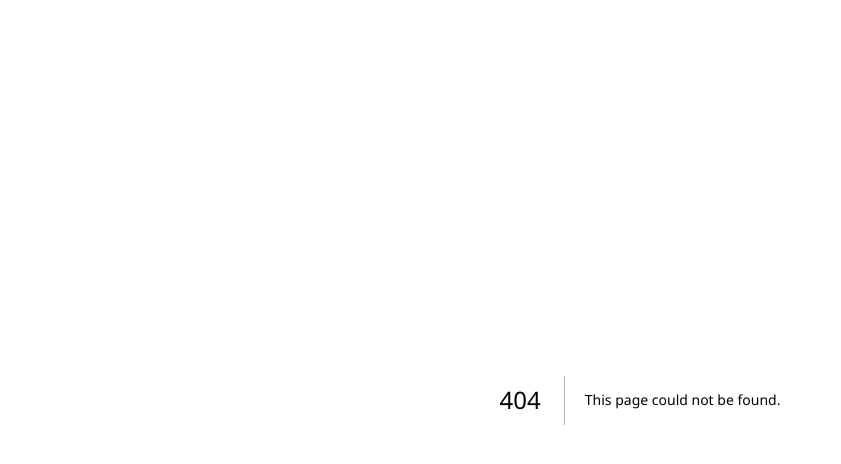
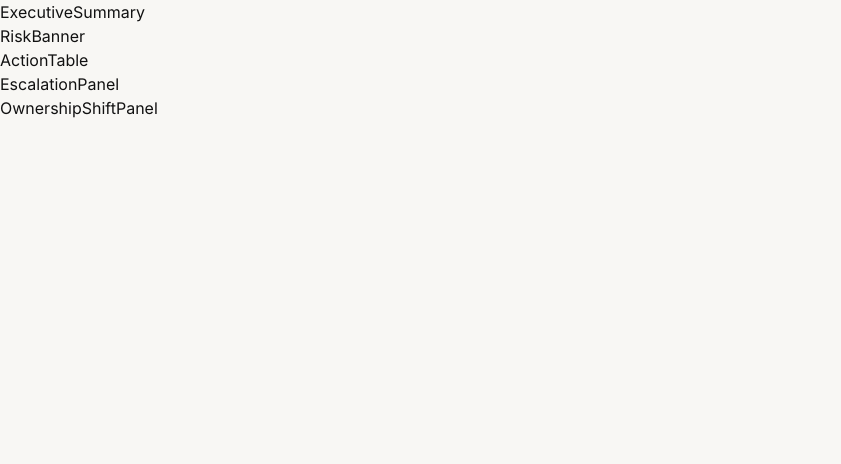
Before and after one commit to jmarc296-jpg/instructional-leadership-practice, a Next.js app: page /demo/run in a window 1280 px wide. Before the commit this address had no page. Shown: the top 464 px of the page, without its empty margins (0-841 px from the left). Built offline with nearby package versions, Linux system fonts and the light colour scheme.

Commit message:
Add guided demo run flow

```diff
--- /dev/null
+++ b/app/demo/run/page.tsx
@@ -0,0 +1,11 @@
+import { DEMO_FLOW } from '../config/demoConfig'
+
+export default function DemoRun() {
+  return (
+    <div>
+      {DEMO_FLOW.map((component, i) => (
+        <div key={i}>{component}</div>
+      ))}
+    </div>
+  )
+}
```
